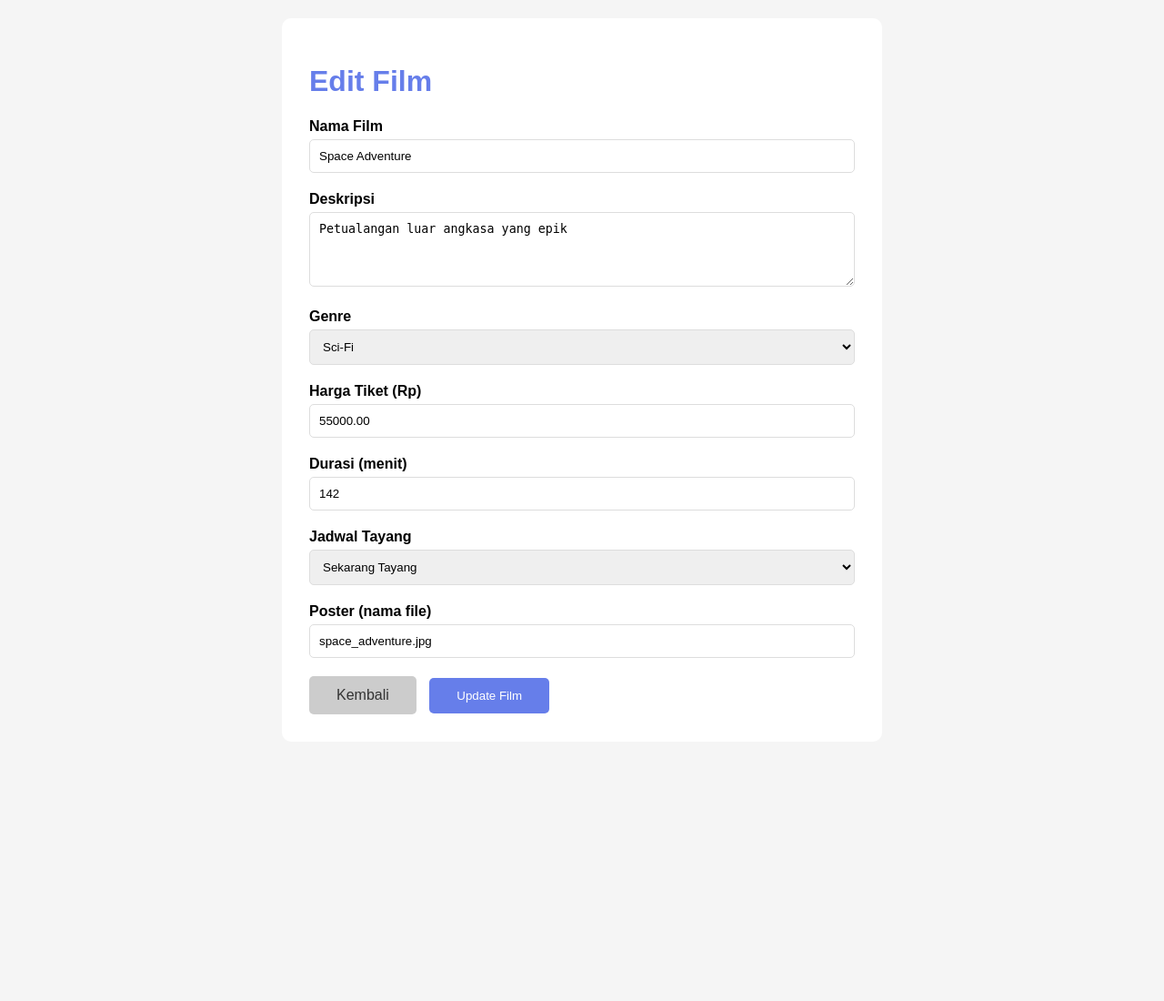
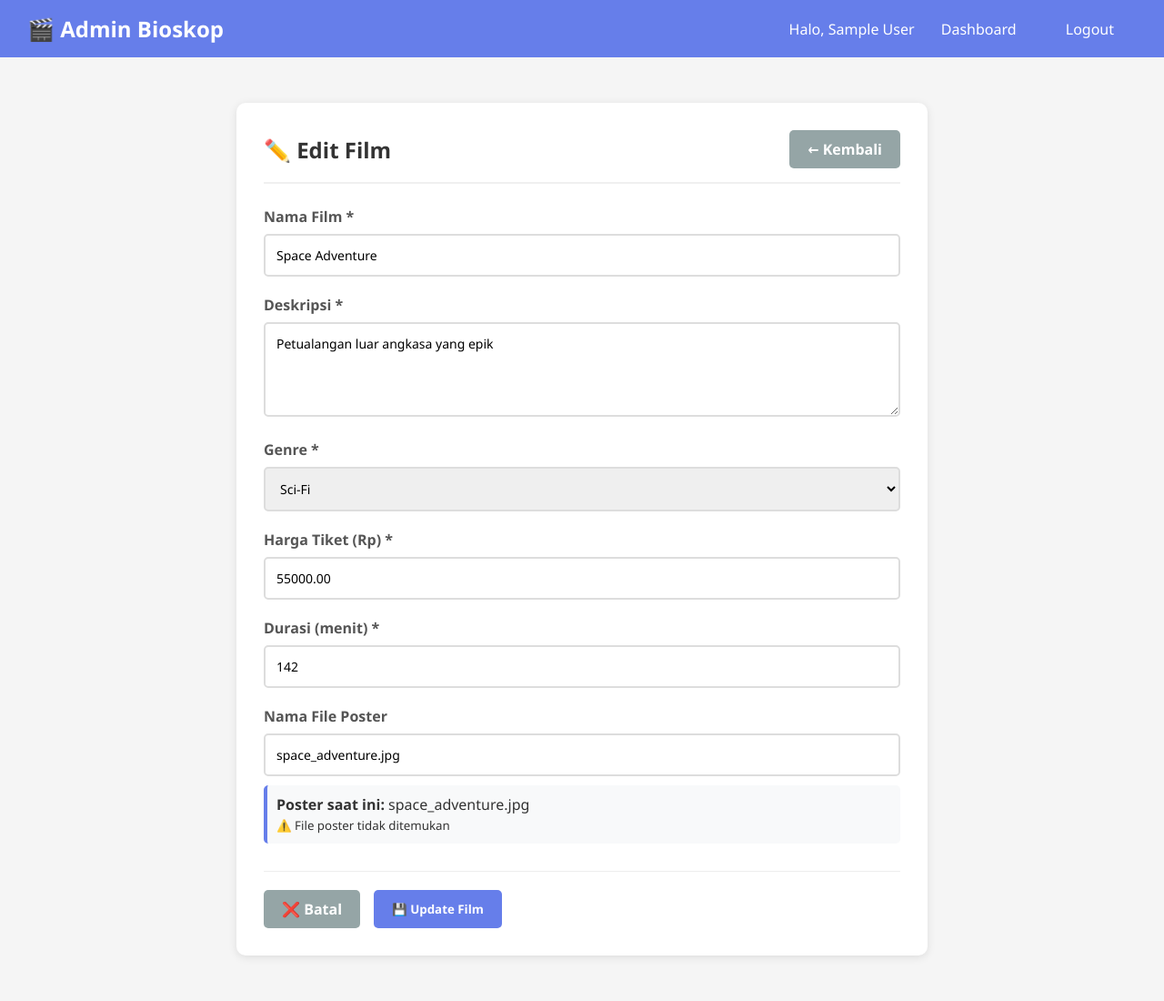
Before and after one commit to ItsShika24/PL-Boss, a PHP site: page /edit_film.php?id=4 in a window 1280 px wide. Shown: the whole page at 91% size. Before the commit the page ends 785 px from the top, so only its background shows below. Run offline with PHP 8.4, Linux system fonts and the light colour scheme; the visitor is signed in with stand-in values (Sample User, id 1); data comes from the database, SQL or seed files in the repository.

Commit message:
Update edit_film.php

```diff
--- a/UTS/admin1/edit_film.php
+++ b/UTS/admin1/edit_film.php
@@ -1,5 +1,10 @@
 <?php
 require_once '../config.php';
+
+if(!isset($_SESSION['admin_id'])) {
+    header('Location: login.php');
+    exit;
+}
 
 $id = $_GET['id'];
 
@@ -10,10 +15,9 @@ if($_SERVER['REQUEST_METHOD'] == 'POST') {
     $harga = $_POST['harga'];
     $durasi = $_POST['durasi'];
     $poster = $_POST['poster'];
-    $jadwal_tayang = $_POST['jadwal_tayang'];
 
     $sql = "UPDATE film SET nama=:nama, deskripsi=:deskripsi, genre=:genre,
-            harga=:harga, durasi=:durasi, poster=:poster, jadwal_tayang=:jadwal_tayang WHERE id_film=:id";
+            harga=:harga, durasi=:durasi, poster=:poster, photo_poster=:poster WHERE id_film=:id";
 
     $stmt = $pdo->prepare($sql);
     $stmt->execute([
@@ -23,14 +27,14 @@ if($_SERVER['REQUEST_METHOD'] == 'POST') {
         ':harga' => $harga,
         ':durasi' => $durasi,
         ':poster' => $poster,
-        ':jadwal_tayang' => $jadwal_tayang,
         ':id' => $id
     ]);
 
-    header('Location: index.php');
+    header('Location: index.php?success=edit');
     exit;
 }
 
+// Ambil data film
 $stmt = $pdo->prepare("SELECT * FROM film WHERE id_film = ?");
 $stmt->execute([$id]);
 $film = $stmt->fetch(PDO::FETCH_ASSOC);
@@ -40,35 +44,204 @@ $film = $stmt->fetch(PDO::FETCH_ASSOC);
 <html lang="id">
 <head>
     <meta charset="UTF-8">
-    <title>Edit Film</title>
+    <title>Edit Film - Admin Bioskop</title>
     <style>
-        body { font-family: Arial, sans-serif; margin: 20px; background: #f5f5f5; }
-        .container { max-width: 600px; margin: 0 auto; background: white; padding: 30px; border-radius: 10px; }
-        h1 { color: #667eea; }
-        .form-group { margin-bottom: 20px; }
-        label { display: block; margin-bottom: 5px; font-weight: bold; }
-        input, textarea, select { width: 100%; padding: 10px; border: 1px solid #ddd; border-radius: 5px; box-sizing: border-box; }
-        .btn { padding: 12px 30px; background: #667eea; color: white; border: none; border-radius: 5px; cursor: pointer; }
-        .btn:hover { background: #5568d3; }
-        .btn-back { background: #ccc; color: #333; text-decoration: none; display: inline-block; padding: 12px 30px; border-radius: 5px; margin-right: 10px; }
+        * {
+            margin: 0;
+            padding: 0;
+            box-sizing: border-box;
+            font-family: 'Segoe UI', Tahoma, Geneva, Verdana, sans-serif;
+        }
+
+        body {
+            background: #f5f5f5;
+            color: #333;
+        }
+
+        .navbar {
+            background: #667eea;
+            color: white;
+            padding: 15px 30px;
+            display: flex;
+            justify-content: space-between;
+            align-items: center;
+        }
+
+        .navbar h2 {
+            margin: 0;
+        }
+
+        .nav-links a {
+            color: white;
+            text-decoration: none;
+            margin: 0 10px;
+            padding: 8px 15px;
+            border-radius: 5px;
+        }
+
+        .nav-links a:hover {
+            background: rgba(255, 255, 255, 0.2);
+        }
+
+        .container {
+            max-width: 800px;
+            margin: 30px auto;
+            padding: 20px;
+        }
+
+        .card {
+            background: white;
+            border-radius: 10px;
+            padding: 30px;
+            box-shadow: 0 2px 10px rgba(0,0,0,0.1);
+        }
+
+        .card-header {
+            display: flex;
+            justify-content: space-between;
+            align-items: center;
+            margin-bottom: 25px;
+            padding-bottom: 15px;
+            border-bottom: 2px solid #f0f0f0;
+        }
+
+        .card-title {
+            font-size: 24px;
+            font-weight: bold;
+            color: #333;
+        }
+
+        .btn {
+            padding: 10px 20px;
+            border: none;
+            border-radius: 5px;
+            cursor: pointer;
+            font-weight: bold;
+            text-decoration: none;
+            display: inline-block;
+            text-align: center;
+            transition: all 0.3s;
+        }
+
+        .btn-primary {
+            background: #667eea;
+            color: white;
+        }
+
+        .btn-primary:hover {
+            background: #5568d3;
+        }
+
+        .btn-secondary {
+            background: #95a5a6;
+            color: white;
+        }
+
+        .btn-secondary:hover {
+            background: #7f8c8d;
+        }
+
+        .form-group {
+            margin-bottom: 20px;
+        }
+
+        label {
+            display: block;
+            margin-bottom: 8px;
+            font-weight: bold;
+            color: #555;
+        }
+
+        input, textarea, select {
+            width: 100%;
+            padding: 12px;
+            border: 2px solid #ddd;
+            border-radius: 5px;
+            font-size: 14px;
+            box-sizing: border-box;
+        }
+
+        input:focus, textarea:focus, select:focus {
+            border-color: #667eea;
+            outline: none;
+        }
+
+        .form-actions {
+            display: flex;
+            gap: 15px;
+            margin-top: 30px;
+            padding-top: 20px;
+            border-top: 1px solid #eee;
+        }
+
+        .current-poster {
+            margin-top: 10px;
+            padding: 10px;
+            background: #f8f9fa;
+            border-radius: 5px;
+            border-left: 4px solid #667eea;
+        }
+
+        .success-message {
+            background: #d4edda;
+            color: #155724;
+            padding: 15px;
+            border-radius: 5px;
+            margin-bottom: 20px;
+            border: 1px solid #c3e6cb;
+        }
+
+        @media (max-width: 768px) {
+            .container {
+                padding: 15px;
+            }
+
+            .card {
+                padding: 20px;
+            }
+
+            .form-actions {
+                flex-direction: column;
+            }
+        }
     </style>
 </head>
 <body>
+    <div class="navbar">
+        <h2>🎬 Admin Bioskop</h2>
+        <div class="nav-links">
+            <span>Halo, <?= $_SESSION['admin_nama'] ?></span>
+            <a href="index.php">Dashboard</a>
+            <a href="logout.php">Logout</a>
+        </div>
+    </div>
+
     <div class="container">
-        <h1>Edit Film</h1>
+        <?php if(isset($_GET['success'])): ?>
+            <div class="success-message">
+                ✅ Film berhasil diperbarui!
+            </div>
+        <?php endif; ?>
+
+        <div class="card">
+            <div class="card-header">
+                <div class="card-title">✏️ Edit Film</div>
+                <a href="index.php" class="btn btn-secondary">← Kembali</a>
+            </div>
+
             <form method="POST">
                 <div class="form-group">
-                <label>Nama Film</label>
+                    <label>Nama Film *</label>
                     <input type="text" name="nama" value="<?= htmlspecialchars($film['nama']) ?>" required>
                 </div>
 
                 <div class="form-group">
-                <label>Deskripsi</label>
+                    <label>Deskripsi *</label>
                     <textarea name="deskripsi" rows="4" required><?= htmlspecialchars($film['deskripsi']) ?></textarea>
                 </div>
 
                 <div class="form-group">
-                <label>Genre</label>
+                    <label>Genre *</label>
                     <select name="genre" required>
                         <option value="Action" <?= $film['genre']=='Action'?'selected':'' ?>>Action</option>
                         <option value="Romance" <?= $film['genre']=='Romance'?'selected':'' ?>>Romance</option>
@@ -76,36 +249,42 @@ $film = $stmt->fetch(PDO::FETCH_ASSOC);
                         <option value="Sci-Fi" <?= $film['genre']=='Sci-Fi'?'selected':'' ?>>Sci-Fi</option>
                         <option value="Horror" <?= $film['genre']=='Horror'?'selected':'' ?>>Horror</option>
                         <option value="Comedy" <?= $film['genre']=='Comedy'?'selected':'' ?>>Comedy</option>
+                        <option value="Drama" <?= $film['genre']=='Drama'?'selected':'' ?>>Drama</option>
+                        <option value="Adventure" <?= $film['genre']=='Adventure'?'selected':'' ?>>Adventure</option>
                     </select>
                 </div>
 
                 <div class="form-group">
-                <label>Harga Tiket (Rp)</label>
+                    <label>Harga Tiket (Rp) *</label>
                     <input type="number" name="harga" value="<?= $film['harga'] ?>" required>
                 </div>
 
                 <div class="form-group">
-                <label>Durasi (menit)</label>
+                    <label>Durasi (menit) *</label>
                     <input type="number" name="durasi" value="<?= $film['durasi'] ?>" required>
                 </div>
 
                 <div class="form-group">
-                <label>Jadwal Tayang</label>
-                <select name="jadwal_tayang" required>
-                    <option value="Sekarang Tayang" <?= $film['jadwal_tayang']=='Sekarang Tayang'?'selected':'' ?>>Sekarang Tayang</option>
-                    <option value="Akan Tayang" <?= $film['jadwal_tayang']=='Akan Tayang'?'selected':'' ?>>Akan Tayang</option>
-                    <option value="Selesai Tayang" <?= $film['jadwal_tayang']=='Selesai Tayang'?'selected':'' ?>>Selesai Tayang</option>
-                </select>
+                    <label>Nama File Poster</label>
+                    <input type="text" name="poster" value="<?= htmlspecialchars($film['poster']) ?>" placeholder="contoh: avengers.jpg">
+                    <?php if (!empty($film['poster'])): ?>
+                        <div class="current-poster">
+                            <strong>Poster saat ini:</strong> <?= htmlspecialchars($film['poster']) ?>
+                            <?php if(file_exists('../uploads/' . $film['poster'])): ?>
+                                <br><small>✅ File poster ditemukan di folder uploads</small>
+                            <?php else: ?>
+                                <br><small>⚠️ File poster tidak ditemukan</small>
+                            <?php endif; ?>
+                        </div>
+                    <?php endif; ?>
                 </div>
 
-            <div class="form-group">
-                <label>Poster (nama file)</label>
-                <input type="text" name="poster" value="<?= htmlspecialchars($film['poster']) ?>">
+                <div class="form-actions">
+                    <a href="index.php" class="btn btn-secondary">❌ Batal</a>
+                    <button type="submit" class="btn btn-primary">💾 Update Film</button>
                 </div>
-
-            <a href="index.php" class="btn-back">Kembali</a>
-            <button type="submit" class="btn">Update Film</button>
             </form>
+        </div>
     </div>
 </body>
 </html>
```
Lines whose indentation alone changed are shown as unchanged.
